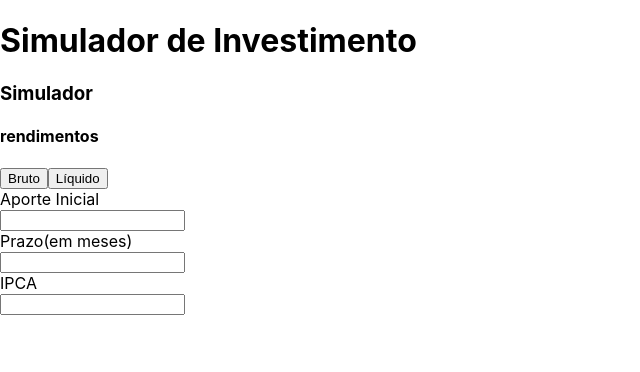
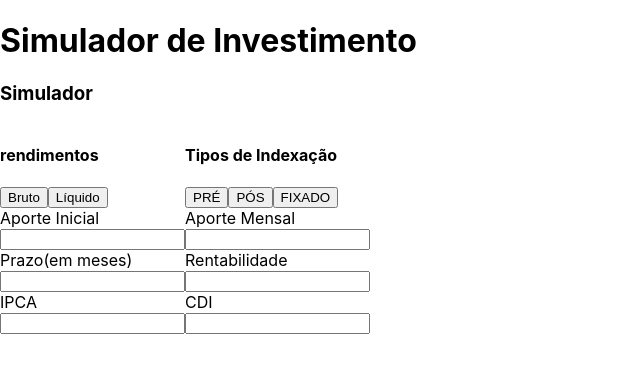
Before and after one commit to emidioreb/investmentSimulator, a React (Create React App) app: page / in a window 1280 px wide. Shown: the top 372 px of the page, without its empty margins (0-640 px from the left). Built offline with nearby package versions, Linux system fonts and the light colour scheme.

Commit message:
imp: adição dos botões PRÉ, PÓS e FIXADO. Adição dos inputs aporte Mensal, Rentabilidade e CDI

```diff
--- a/src/components/Simulator.jsx
+++ b/src/components/Simulator.jsx
@@ -1,11 +1,16 @@
 import React from 'react';
 import SimulatorColumnLeft from './SimulatorColumnLeft';
+import SimulatorColumnRight from './SimulatorColumnRight';
+import '../css/simulator.css';
 
 function simulator() {
   return (
     <div className="simulator">
       <h3>Simulador</h3>
-      <SimulatorColumnLeft />
+      <div className="columns-simulator">
+        <SimulatorColumnLeft />
+        <SimulatorColumnRight />
+      </div>
     </div>
   );
 }
--- a/src/components/SimulatorColumnRight.jsx
+++ b/src/components/SimulatorColumnRight.jsx
@@ -0,0 +1,67 @@
+import React from 'react';
+
+function SimulatorColumnRight() {
+  return (
+    <div>
+      <div className="Indexing-Types">
+        <h4>Tipos de Indexação</h4>
+        <div className="buttons-Indexing-Types">
+          <button
+            type="button"
+            className="button-before"
+          >
+            PRÉ
+          </button>
+          <button
+            type="button"
+            className="button-after"
+          >
+            PÓS
+          </button>
+          <button
+            type="button"
+            className="button-fix"
+          >
+            FIXADO
+          </button>
+        </div>
+      </div>
+      <div className="inputs-simulator">
+        <label htmlFor="monthContribution" className="monthContribution">
+          Aporte Mensal
+          <br />
+          <input
+            type="number"
+            name="monthContribution"
+            // onChange={ ({ target }) => setInfo({ ...info, cep: target.value }) }
+            // placeholder="R$0,00"
+          />
+        </label>
+        <br />
+        <label htmlFor="profitability" className="profitability">
+          Rentabilidade
+          <br />
+          <input
+            type="number"
+            name="profitability"
+            // onChange={ ({ target }) => setInfo({ ...info, cep: target.value }) }
+            // placeholder="R$0,00"
+          />
+        </label>
+        <br />
+        <label htmlFor="CDI" className="CDI">
+          CDI
+          <br />
+          <input
+            type="number"
+            name="CDI"
+            // onChange={ ({ target }) => setInfo({ ...info, cep: target.value }) }
+            // placeholder="R$0,00"
+          />
+        </label>
+      </div>
+    </div>
+  );
+}
+
+export default SimulatorColumnRight;
--- /dev/null
+++ b/src/css/simulator.css
@@ -0,0 +1,3 @@
+.columns-simulator{
+    display: flex;
+}
```
